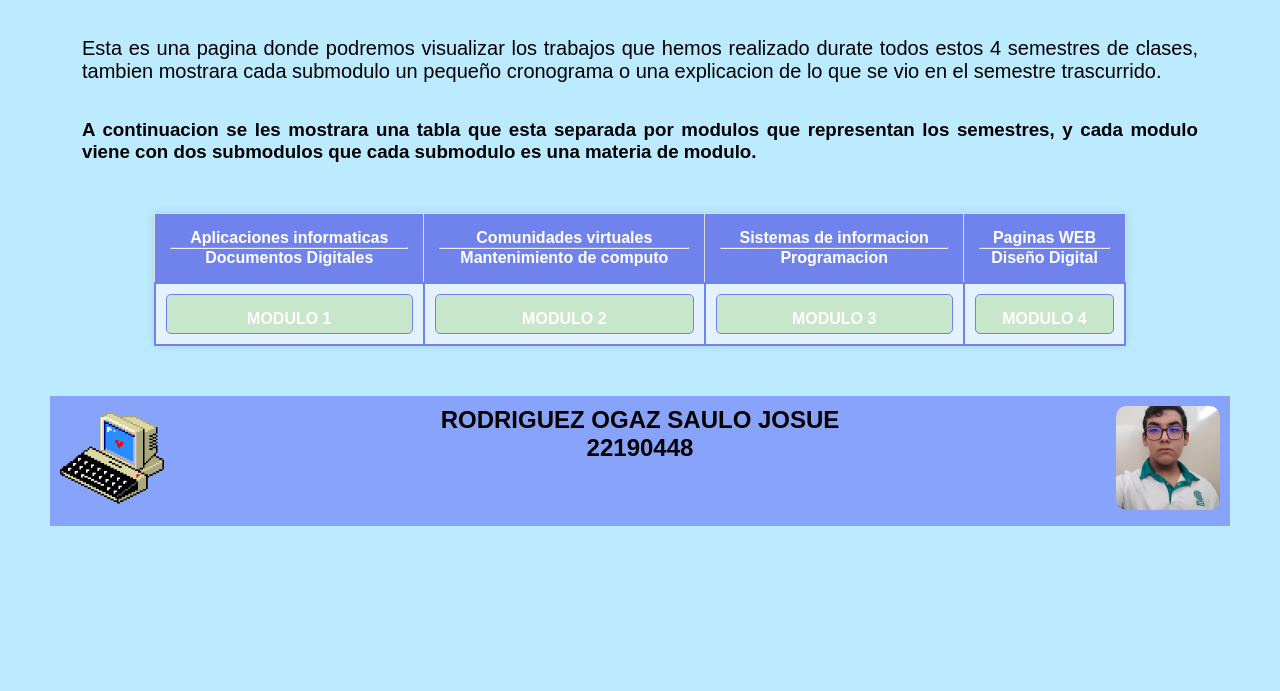
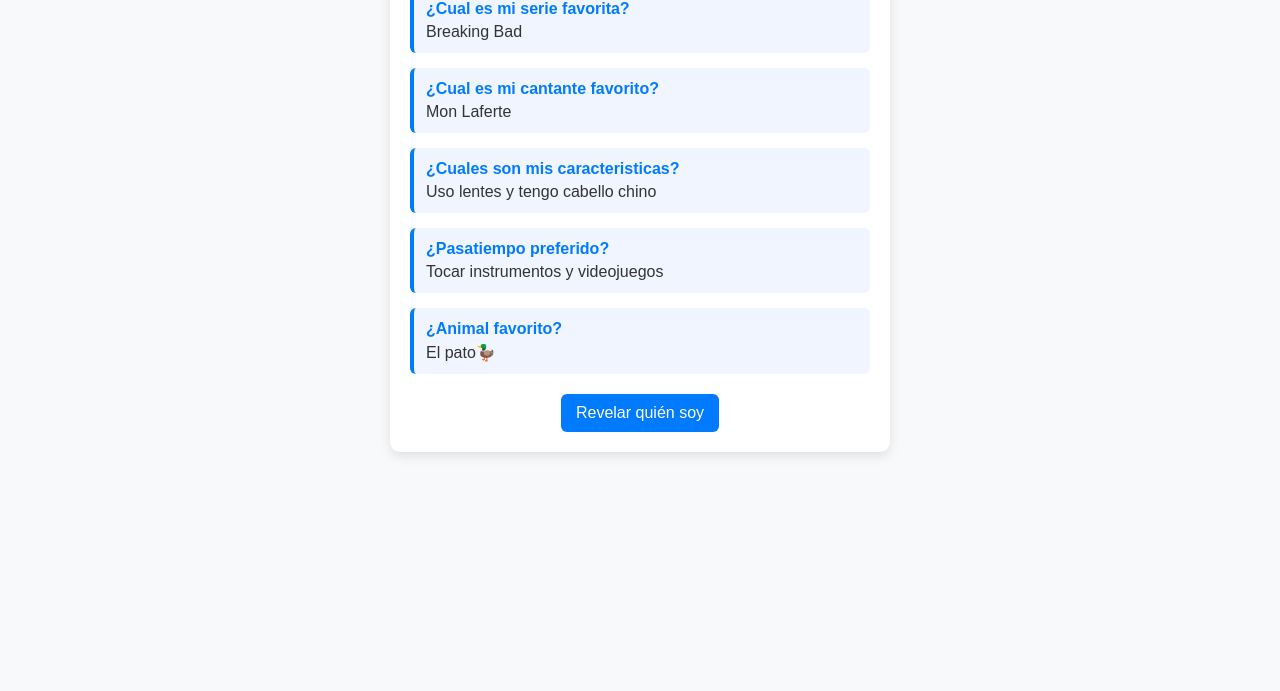
Before and after one commit to SauloRodriguez847/SauloRodriguez847.github.io, a plain HTML site: page index.html in a window 1280 px wide. Shown: the part 109-800 px from the top of the page. Drawn offline with Linux system fonts and the light colour scheme.

Commit message:
Add files via upload

```diff
--- a/index.html
+++ b/index.html
@@ -1,73 +1,150 @@
 <!DOCTYPE html>
-<html lang="en">
+<html lang="es">
 <head>
-    <meta charset="UTF-8">
-    <meta name="viewport" content="width=device-width, initial-scale=1.0">
-    <title>TICS</title>
-    <link rel="stylesheet" href="style.css">
+  <meta charset="UTF-8" />
+  <meta name="viewport" content="width=device-width, initial-scale=1.0" />
+  <title>Descubre quién soy</title>
+  <style>
+    * {
+      margin: 0;
+      padding: 0;
+      box-sizing: border-box;
+      font-family: Arial, sans-serif;
+    }
 
+    body {
+      background-color: #f8f9fa;
+      color: #333;
+      display: flex;
+      justify-content: center;
+      align-items: center;
+      padding: 20px;
+    }
+
+    .container {
+      background-color: #fff;
+      padding: 20px;
+      border-radius: 10px;
+      box-shadow: 0 4px 12px rgba(0, 0, 0, 0.1);
+      max-width: 500px;
+      width: 100%;
+    }
+
+    h1 {
+      text-align: center;
+      margin-bottom: 20px;
+      color: #222;
+    }
+
+    .qa {
+      margin-bottom: 15px;
+      padding: 12px;
+      border-left: 4px solid #007bff;
+      background-color: #f1f5ff;
+      border-radius: 6px;
+    }
+
+    .qa strong {
+      display: block;
+      margin-bottom: 5px;
+      color: #007bff;
+    }
+
+    #revealBtn {
+      display: block;
+      margin: 20px auto 0;
+      padding: 10px 15px;
+      background-color: #007bff;
+      color: white;
+      border: none;
+      border-radius: 6px;
+      font-size: 1rem;
+      cursor: pointer;
+      transition: background-color 0.2s;
+    }
+
+    #revealBtn:hover {
+      background-color: #0056b3;
+    }
+
+    .result {
+      display: none;
+      text-align: center;
+      margin-top: 20px;
+    }
+
+    .result img {
+      width: 140px;
+      height: 140px;
+      object-fit: cover;
+      border-radius: 50%;
+      margin-bottom: 10px;
+      border: 3px solid #007bff;
+    }
+
+    .result h2 {
+      margin-bottom: 5px;
+      color: #222;
+    }
+
+    .result p {
+      color: #555;
+    }
+  </style>
 </head>
 <body>
+  <div class="container">
+    <h1>Descubre quién soy</h1>
 
-    <div class="general">
-        <div class="encabezado">
-            <h1>CAPACITACION TICS</h1>
-        </div>
+    <div class="qa">
+      <strong>¿Cual es mi serie favorita?</strong>
+      Breaking Bad
+    </div>
 
+    <div class="qa">
+      <strong>¿Cual es mi cantante favorito?</strong>
+      Mon Laferte
+    </div>
 
-        <div class="cuerpo">
-                <p>Esta es una pagina donde podremos visualizar los trabajos que hemos realizado durate
-                todos estos 4 semestres de clases, tambien mostrara cada submodulo un pequeño cronograma
-                o una explicacion de lo que se vio en el semestre trascurrido.
-                </p>
-                <br><br>
-                <h3>A continuacion se les mostrara una tabla que esta separada por modulos que representan los
-                    semestres, y cada modulo viene con dos submodulos que cada submodulo es una materia de modulo.
-                </h3>
-            </div>
-            <table>
-                <thead>
-                    <tr>
-                        <th>Aplicaciones informaticas<br><hr>Documentos Digitales</th>
-                        <th>Comunidades virtuales<br><hr>Mantenimiento de computo</th>
-                        <th>Sistemas de informacion<br><hr>Programacion</th>
-                        <th>Paginas WEB<br><hr>Diseño Digital</th>
-                    </tr>
-                </thead>
-                <tbody>
-                    <tr>
-                        <td class="modulo">
-                           <div class="submodulo"><a href="html1.html" target="_blank"> MODULO 1</a></div>
+    <div class="qa">
+      <strong>¿Cuales son mis caracteristicas?</strong>
+      Uso lentes y tengo cabello chino
+    </div>
 
-                        </td>
-                        <td class="modulo">
-                            <div class="submodulo"><a href="html2.html" target="_blank">MODULO 2</a></div>
+    <div class="qa">
+      <strong>¿Pasatiempo preferido?</strong>
+      Tocar instrumentos y videojuegos
+    </div>
 
-                        </td>
-                        <td class="modulo">
-                            <div class="submodulo"><a href="html3.html" target="_blank">MODULO 3</a></div>
+    <div class="qa">
+      <strong>¿Animal favorito?</strong>
+      El pato🦆
+    </div>
 
-                        </td>
-                        <td class="modulo">
-                            <div class="submodulo"><a href="html4.html" target="_blank">MODULO 4</a></div>
+    <button id="revealBtn">Revelar quién soy</button>
 
-                        </td>
-                    </tr>
-                </tbody>
-            </table>
+    <div class="result" id="result">
+      <img id="photo" src="yo.jpeg" alt="Foto de la persona">
+      <h2 id="name">Persona Misteriosa</h2>
+      <p>¡Ahora ya sabes quién era!</p>
+    </div>
+  </div>
 
-        </div>
-        <div style="background-color: #88a3fa;"class="piepagina">
+  <script>
+    const revealBtn = document.getElementById("revealBtn");
+    const result = document.getElementById("result");
 
-            <img src="imagenes/3jnj.gif" class="gif">
-            <img src="imagenes/yo.jpg" class="img1"
-            <center><h2>RODRIGUEZ OGAZ SAULO JOSUE</h2></center>
-            <center><h2>22190448</h2></center>
+    const MISTERIO = {
+      nombre: "Saulo",
+      foto: "yo.jpeg"
+    };
 
-        </div>
-    </div>
+    revealBtn.addEventListener("click", () => {
+      document.getElementById("name").textContent = MISTERIO.nombre;
+      document.getElementById("photo").src = MISTERIO.foto;
+      result.style.display = "block";
+      revealBtn.style.display = "none";
+    });
+  </script>
 </body>
 </html>
-
-</body>
-</html>
```
Also changed, not shown: yo.jpeg (added).
